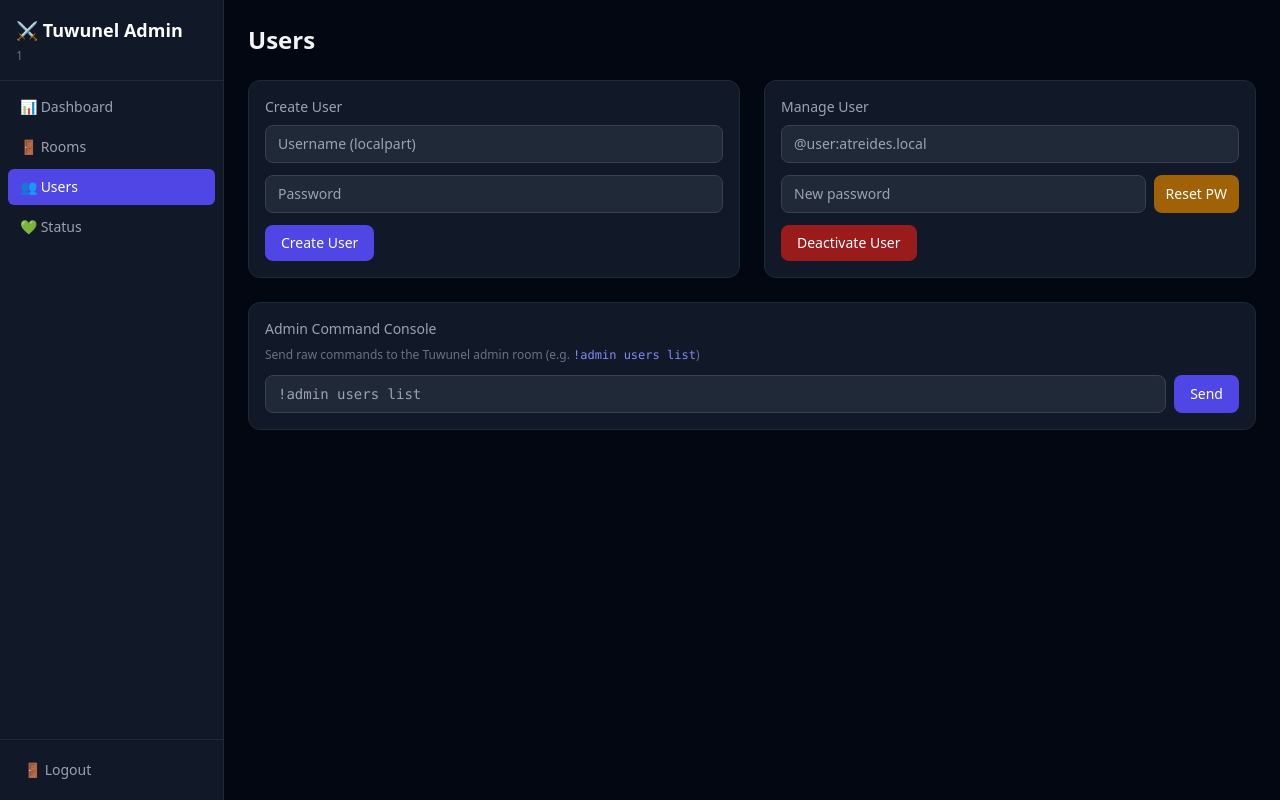
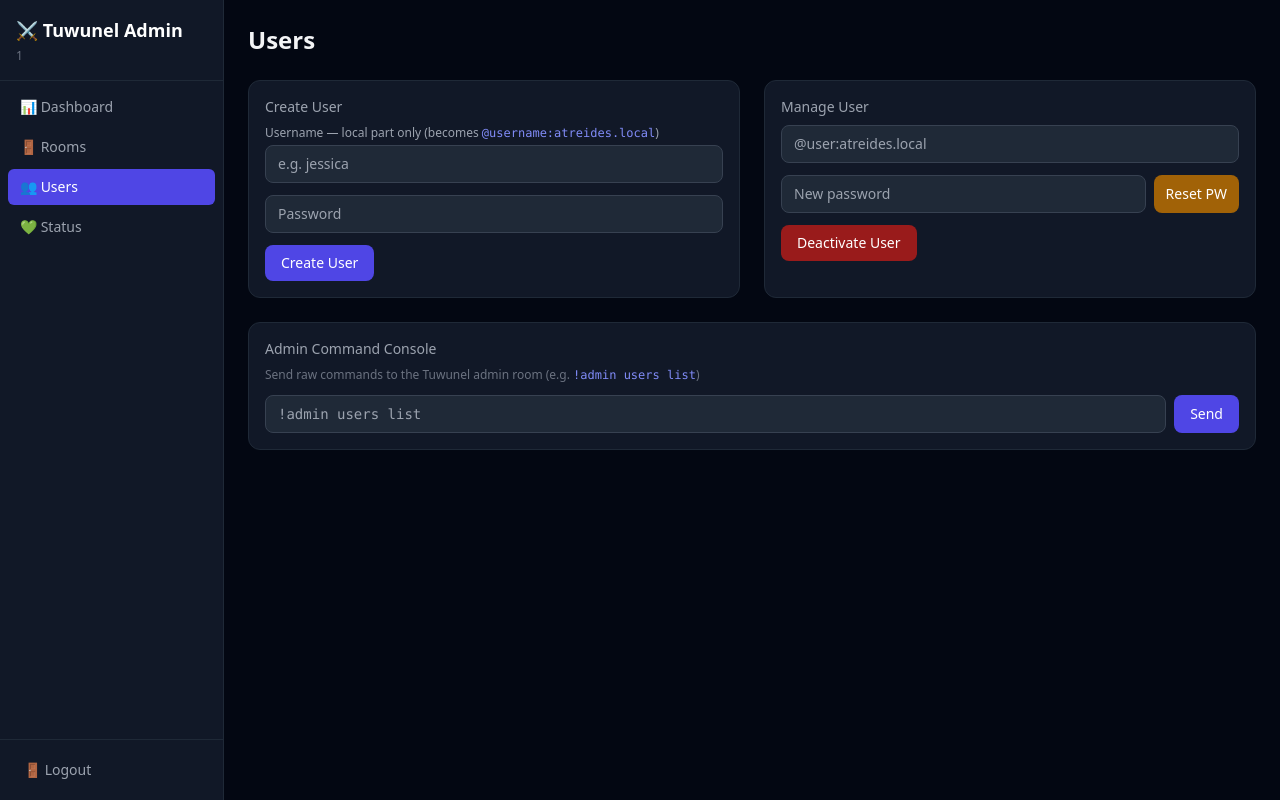
Before and after one commit to yojahny55/tuwunel-admin-ui, a React (Vite) app in the folder frontend/: page /users in a window 1280 px wide. Built offline with nearby package versions, Linux system fonts and the light colour scheme; sample sign-in values are in the browser's storage; the HTML template or start-up script is replaced by a standard one.

Commit message:
ux: add clearer username placeholder with full Matrix ID preview

```diff
--- a/frontend/src/pages/Users.jsx
+++ b/frontend/src/pages/Users.jsx
@@ -78,14 +78,17 @@
         {/* Create User */}
         <Card title="Create User">
           <form onSubmit={handleCreate} className="space-y-3">
+            <div>
+              <label className="block text-xs text-gray-400 mb-1">Username — local part only (becomes <span className="text-indigo-400 font-mono">@username:atreides.local</span>)</label>
               <input
                 type="text"
-              placeholder="Username (localpart)"
+                placeholder="e.g. jessica"
                 value={newUser.username}
                 onChange={(e) => setNewUser({ ...newUser, username: e.target.value })}
                 className="w-full bg-gray-800 border border-gray-700 rounded-lg px-3 py-2 text-white text-sm focus:outline-none focus:border-indigo-500"
                 required
               />
+            </div>
             <input
               type="password"
               placeholder="Password"
```
Lines whose indentation alone changed are shown as unchanged.
